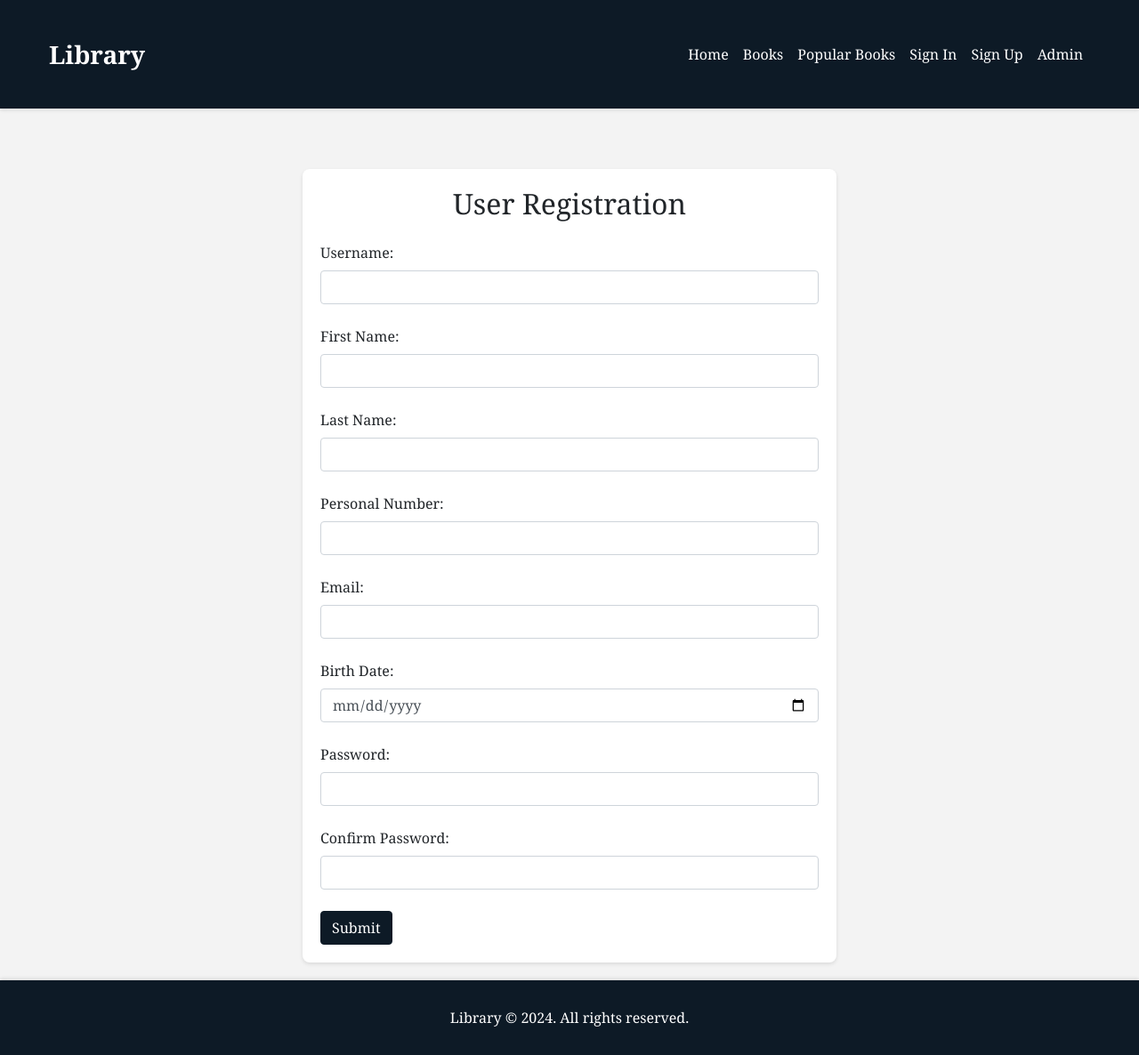
After one commit to Gvantsie/Library_Management_System, a Django app: template library/templates/user/register.html in a window 1280 px wide. The commit adds this page. Shown: the whole page at 89% size. Run offline with Django 5.2, Linux system fonts and the light colour scheme; the template is opened without the code that fills it, so the values that code supplies are empty; some libraries are stand-ins or nearby versions.

Commit message:
trying to handle rendering(login/registration)

```diff
--- a/TBC_final/settings.py
+++ b/TBC_final/settings.py
@@ -46,10 +46,9 @@ INSTALLED_APPS = [
 
 ]
 
-AUTHENTICATION_BACKENDS = (
+AUTHENTICATION_BACKENDS = [
     'django.contrib.auth.backends.ModelBackend',
-    # 'allauth.account.auth_backends.AuthenticationBackend',
-)
+]
 
 # SITE_ID = 1
 
--- a/library/templates/base.html
+++ b/library/templates/base.html
@@ -3,64 +3,94 @@
 <head>
     <meta charset="UTF-8">
     <meta name="viewport" content="width=device-width, initial-scale=1.0">
-    <title>{% block title %}Library Management System{% endblock %}</title>
+    <title>{% block title %}Library{% endblock %}</title>
+    <link rel="stylesheet" href="https://cdnjs.cloudflare.com/ajax/libs/twitter-bootstrap/4.6.0/css/bootstrap.min.css">
     <style>
         body {
-            background-color: #91F2E9;
-            color: #260101;
-            font-family: Arial, sans-serif;
+            background-color: #f3f3f3;
+            font-family: 'Georgia', serif;
             margin: 0;
             padding: 0;
+            display: flex;
+            flex-direction: column;
+            min-height: 100vh;
         }
-        header {
-            background-color: #2A8C82;
-            color: white;
-            padding: 20px;
-            text-align: center;
+        .container {
+            max-width: 1200px;
+            margin: 20px auto;
         }
-        nav {
-            background-color: #41BFB3;
-            color: white;
-            padding: 10px;
-            text-align: center;
+        .navbar {
+            background-color: #0d1a26;
+            box-shadow: 0px 2px 4px rgba(0, 0, 0, 0.1);
+            padding: 15px 0;
         }
-        nav a {
-            color: white;
-            text-decoration: none;
-            margin: 0 10px;
+        .navbar-brand {
+            font-size: 28px;
+            font-weight: bold;
+            color: #fff;
         }
-        main {
-            padding: 20px;
+        .navbar-nav .nav-link {
+            color: #fff;
+        }
+        .navbar-nav .nav-link:hover {
+            color: #f8d7da;
+        }
+        .content {
+            flex: 1;
         }
         footer {
-            background-color: #275950;
-            color: white;
-            padding: 10px;
+            background-color: #0d1a26;
+            color: #fff;
+            padding: 10px 0;
             text-align: center;
-            position: fixed;
-            bottom: 0;
-            width: 100%;
+            box-shadow: 0px -2px 4px rgba(0, 0, 0, 0.1);
         }
     </style>
 </head>
 <body>
-    <header>
-        <h1>Library Management System</h1>
-    </header>
-    <nav>
-        <a href="{% url 'home' %}">Home</a>
-         <a href="{% url 'admin:index' %}">Admin</a>
-        <a href="#">Books</a>
-        <a href="#">Authors</a>
-        <a href="#">Genres</a>
-        <!-- Add more navigation links as needed -->
+    <nav class="navbar navbar-expand-lg">
+        <div class="container">
+            <a class="navbar-brand" href="#">Library</a>
+            <button class="navbar-toggler" type="button" data-toggle="collapse" data-target="#navbarSupportedContent" aria-controls="navbarSupportedContent" aria-expanded="false" aria-label="Toggle navigation">
+                <span class="navbar-toggler-icon"></span>
+            </button>
+            <div class="collapse navbar-collapse" id="navbarSupportedContent">
+                <ul class="navbar-nav ml-auto">
+                    <li class="nav-item">
+                        <a class="nav-link" href="{% url 'home' %}">Home</a>
+                    </li>
+                    <li class="nav-item">
+                        <a class="nav-link" href="{% url 'book-list' %}">Books</a>
+                    </li>
+                    <li class="nav-item">
+                        <a class="nav-link" href="{% url 'popular-books' %}">Popular Books</a>
+                    </li>
+                    <li class="nav-item">
+                        <a class="nav-link" href="{% url 'login_' %}">Sign In</a>
+                    </li>
+                    <li class="nav-item">
+                        <a class="nav-link" href="{% url 'register_user' %}">Sign Up</a>
+                    <li class="nav-item">
+                        <a class="nav-link" href="{% url 'admin:index' %}">Admin</a>
+                    </li>
+                </ul>
+            </div>
+        </div>
     </nav>
-    <main>
+
+    <div class="content container">
         {% block content %}
         {% endblock %}
-    </main>
+    </div>
+
     <footer>
-        &copy; 2024 Library Management System
+        <div class="container">
+            Library &copy; 2024. All rights reserved.
+        </div>
     </footer>
+
+    <script src="https://cdnjs.cloudflare.com/ajax/libs/jquery/3.6.0/jquery.min.js"></script>
+    <script src="https://cdnjs.cloudflare.com/ajax/libs/popper.js/2.11.6/umd/popper.min.js"></script>
+    <script src="https://cdnjs.cloudflare.com/ajax/libs/twitter-bootstrap/4.6.0/js/bootstrap.min.js"></script>
 </body>
 </html>
--- a/library/templates/home.html
+++ b/library/templates/home.html
@@ -6,7 +6,6 @@
     <div class="hero-section">
         <h1>Welcome to Our Library</h1>
         <p>Explore our vast collection of books, find your next adventure!</p>
-        <a href="#" class="btn">Browse Books</a>
     </div>
 
     <div class="about-section">
@@ -23,7 +22,6 @@
 {#                    <img src="{{ book.cover.url }}" alt="{{ book.title }}">#}
                     <h3>{{ book.title }}</h3>
                     <p>Author: {{ book.author }}</p>
-                    <p>Times Borrowed: {{ book.times_borrowed }}</p>
                 </div>
             {% endfor %}
         </div>
--- /dev/null
+++ b/library/templates/user/register.html
@@ -0,0 +1,119 @@
+{% extends 'base.html' %}
+
+{% block title %}User Registration{% endblock %}
+
+{% block content %}
+<div class="registration-container mt-5">
+    <h2 class="text-center">User Registration</h2>
+    <form id="register-form" class="mt-4" method="post">
+        {% csrf_token %}
+        <div class="form-group">
+            <label for="username">Username:</label>
+            <input type="text" class="form-control" id="username" name="username" required>
+        </div>
+        <div class="form-group">
+            <label for="first_name">First Name:</label>
+            <input type="text" class="form-control" id="first_name" name="first_name" required>
+        </div>
+        <div class="form-group">
+            <label for="last_name">Last Name:</label>
+            <input type="text" class="form-control" id="last_name" name="last_name" required>
+        </div>
+        <div class="form-group">
+            <label for="personal_number">Personal Number:</label>
+            <input type="text" class="form-control" id="personal_number" name="personal_number" required>
+        </div>
+        <div class="form-group">
+            <label for="email">Email:</label>
+            <input type="email" class="form-control" id="email" name="email" required>
+        </div>
+        <div class="form-group">
+            <label for="birth_date">Birth Date:</label>
+            <input type="date" class="form-control" id="birth_date" name="birth_date" required>
+        </div>
+        <div class="form-group">
+            <label for="password">Password:</label>
+            <input type="password" class="form-control" id="password" name="password" required>
+        </div>
+        <div class="form-group">
+            <label for="confirm_password">Confirm Password:</label>
+            <input type="password" class="form-control" id="confirm_password" name="confirm_password" required>
+        </div>
+        <button type="submit" class="btn btn-primary">Submit</button>
+    </form>
+    <div id="error-message" class="mt-3 text-danger" style="display: none;"></div>
+</div>
+
+<script>
+    document.getElementById('register-form').addEventListener('submit', function (e) {
+    e.preventDefault();
+
+    const form = document.getElementById('register-form');
+    const formData = new FormData(form);
+
+    fetch('/auth/create-user/', {
+        method: 'POST',
+        headers: {
+            'X-CSRFToken': formData.get('csrfmiddlewaretoken')
+        },
+        body: formData
+    })
+    .then(response => {
+        if (!response.ok) {
+            throw new Error('Failed to create user. Status: ' + response.status);
+        }
+        return response.json();
+    })
+    .then(data => {
+        console.log('Response data:', data); // Debugging: Log response data to console
+        if (data.success) {
+            alert('User created successfully!');
+            window.location.href = '/success_page/';  // Redirect to a success page
+        } else {
+            const errorDiv = document.getElementById('error-message');
+            errorDiv.innerHTML = JSON.stringify(data.errors || data.message || 'An error occurred');
+            errorDiv.style.display = 'block';
+        }
+    })
+    .catch(error => {
+        console.error('Error:', error);
+        document.getElementById('error-message').innerText = 'An error occurred: ' + error.message;
+        document.getElementById('error-message').style.display = 'block';
+    });
+});
+
+</script>
+
+<style>
+    .registration-container {
+        background-color: #fff;
+        padding: 20px;
+        border-radius: 8px;
+        box-shadow: 0px 2px 4px rgba(0, 0, 0, 0.1);
+        max-width: 600px;
+        margin: 0 auto;
+    }
+    .registration-container h2 {
+        font-family: 'Georgia', serif;
+    }
+    .registration-container .form-group {
+        margin-bottom: 1.5rem;
+    }
+    .registration-container .form-control {
+        border-radius: 4px;
+        border: 1px solid #ced4da;
+    }
+    .registration-container .btn {
+        background-color: #0d1a26;
+        border-color: #0d1a26;
+    }
+    .registration-container .btn:hover {
+        background-color: #f8d7da;
+        border-color: #f8d7da;
+        color: #0d1a26;
+    }
+    #error-message {
+        text-align: center;
+    }
+</style>
+{% endblock %}
```
Also changed, not shown: library/templates/user/login.html (added, +239 -0 lines), library/templates/user/user_page.html (added, +35 -0 lines), users/forms.py (+21 -2 lines), users/views.py (+89 -1 lines).
